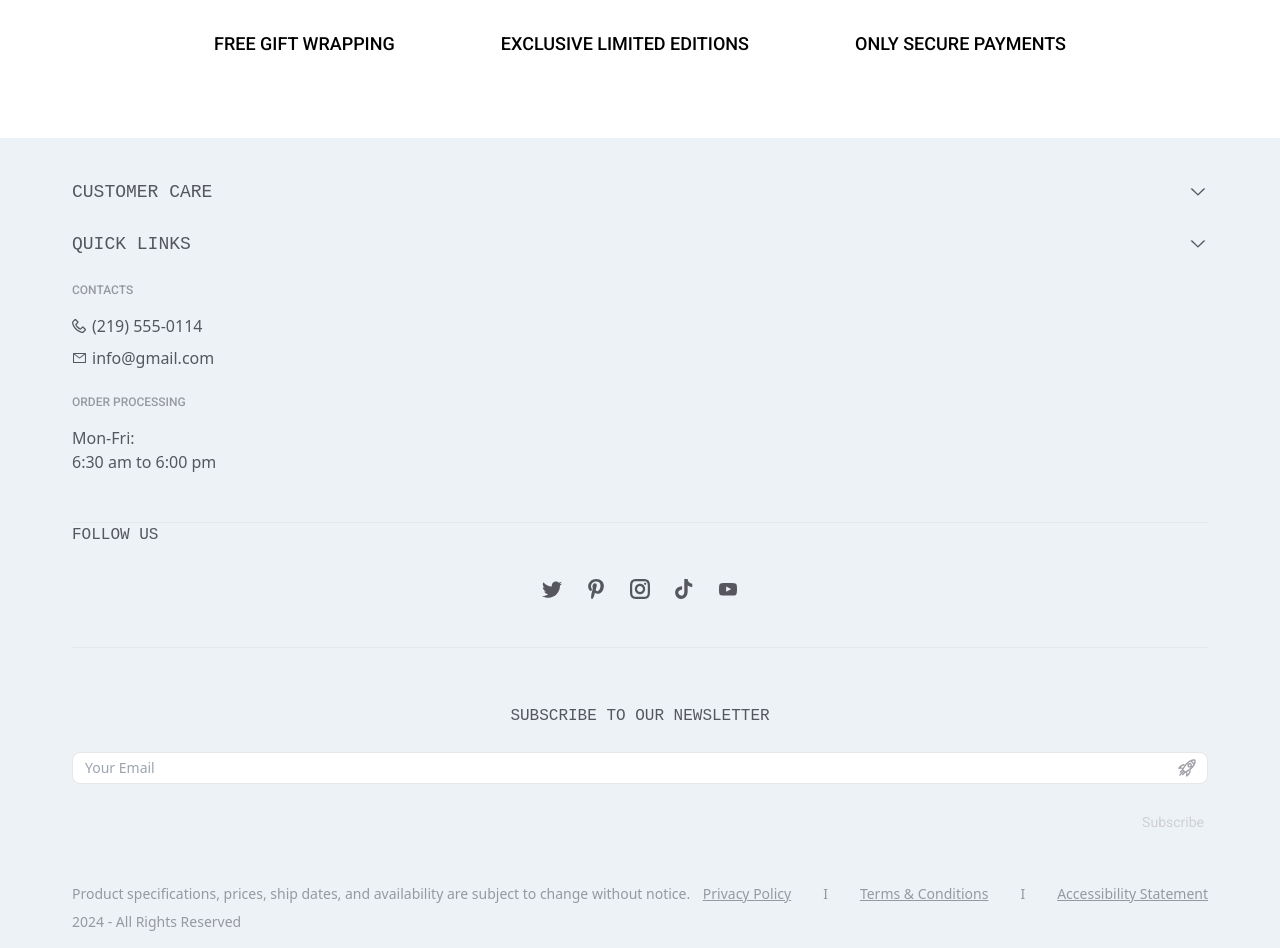
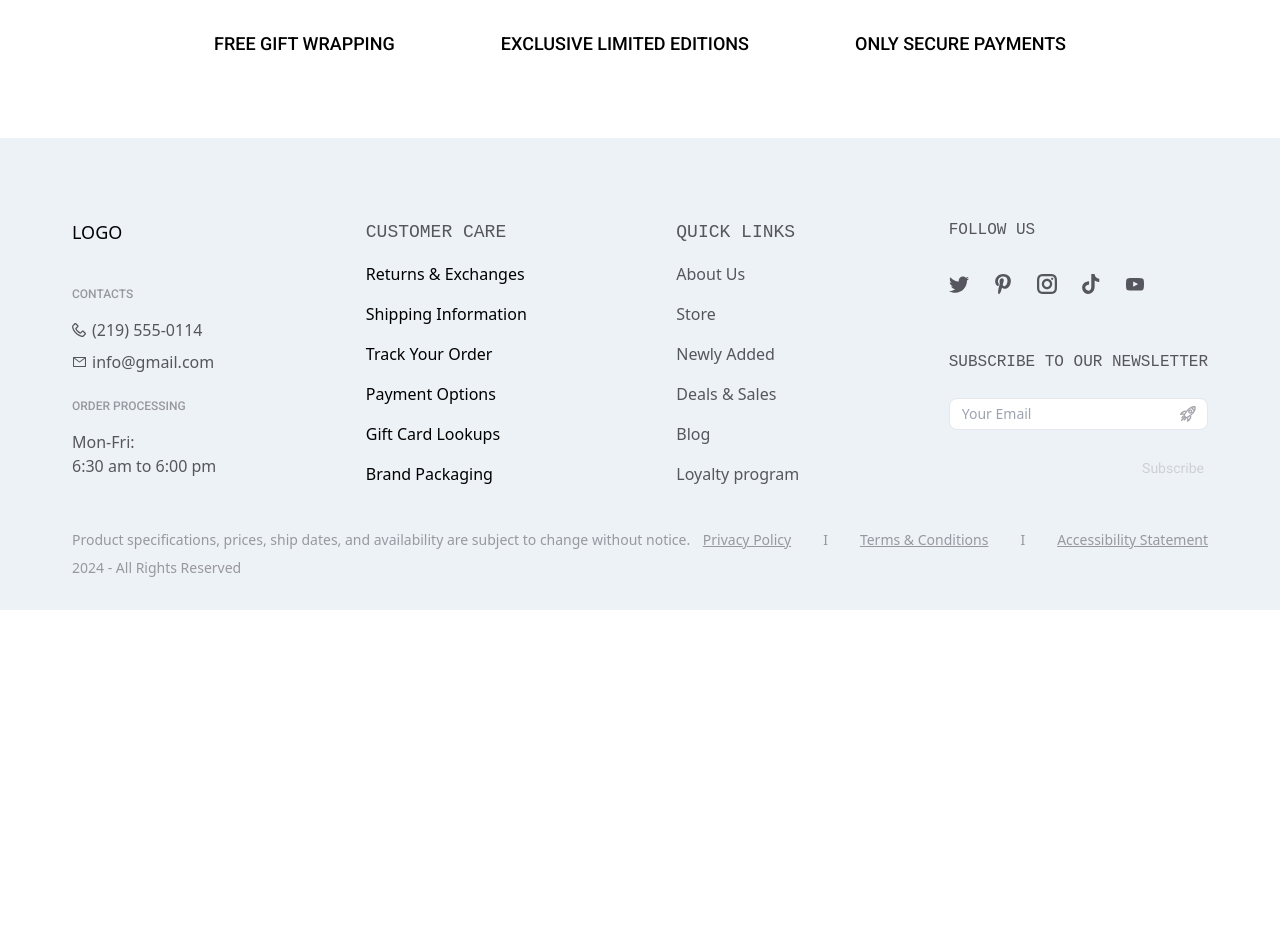
Before and after one commit to BohdanTaran/cos, a React (Vite) app: page / in a window 1280 px wide. Shown: the part 3120-4068 px from the top of the page. After the commit the page ends 3730 px from the top, so only its background shows below. Built offline with nearby package versions, Linux system fonts and the light colour scheme; no server answers; a web font is replaced by a local one.

Commit message:
add useFooter for checking on undefining

```diff
--- a/src/widgets/Footer/Footer.tsx
+++ b/src/widgets/Footer/Footer.tsx
@@ -1,16 +1,15 @@
-import { useContext } from 'react';
-import { MediaQueryContext } from '../../contexts/MediaQueryContext';
+import { useFooter } from './useFooter';
 
 import ContentLayout from '../../shared/layouts/ContentLayout';
 import { MobileFooter } from './components/MobileFooter';
 import { LaptopFooter } from './components/LaptopFooter';
 
 export const Footer = () => {
-  const { isLaptop } = useContext<MediaQueryContextType>(MediaQueryContext);
+  const { isMobile } = useFooter();
   return (
     <div className="bg-secondary-10">
       <ContentLayout>
-        {isLaptop ? <MobileFooter /> : <LaptopFooter />}
+        {isMobile ? <MobileFooter /> : <LaptopFooter />}
       </ContentLayout>
     </div>
   );
--- /dev/null
+++ b/src/widgets/Footer/useFooter.ts
@@ -0,0 +1,13 @@
+import { useContext } from 'react';
+import {
+  MediaQueryContext,
+  MediaQueryContextType,
+} from '../../contexts/MediaQueryContext';
+
+export const useFooter = (): MediaQueryContextType => {
+  const context = useContext(MediaQueryContext);
+  if (context === undefined) {
+    throw new Error('');
+  }
+  return context;
+};
```
